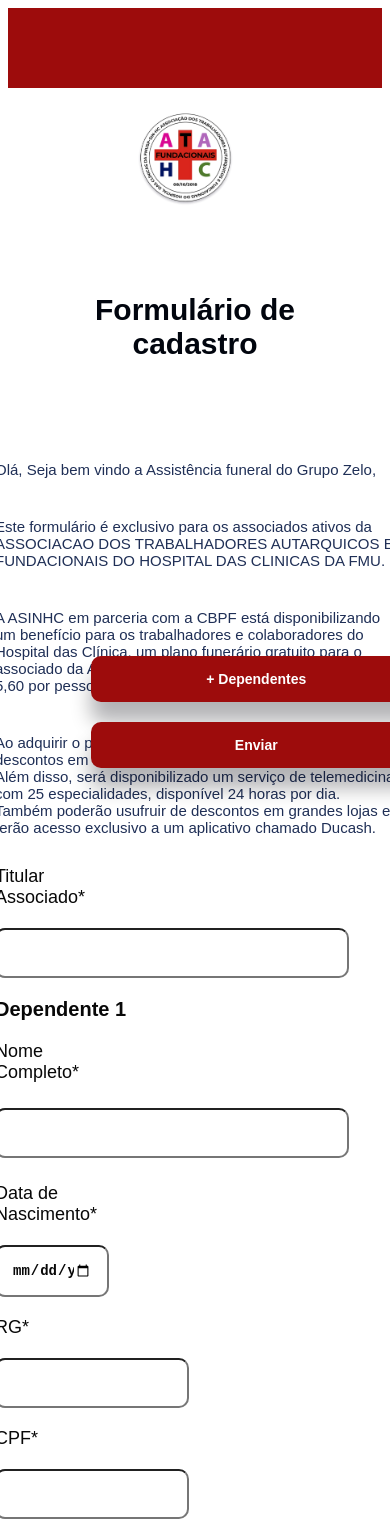
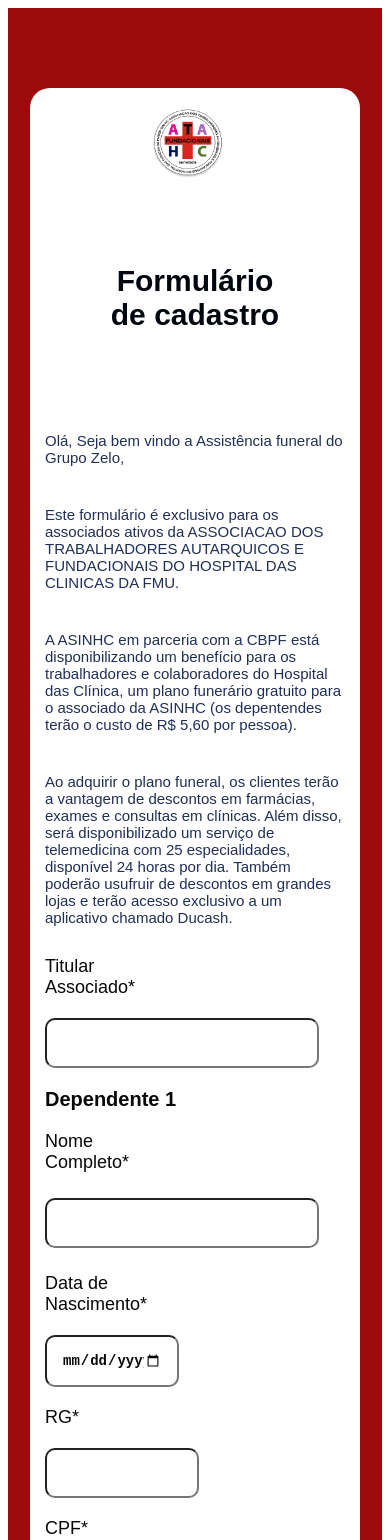
Before and after one commit to jaquesousadev/formularioasinhc, a Next.js app: page / in a window 390 px wide. Shown: the top 1540 px of the page. Built offline with nearby package versions, Linux system fonts and the light colour scheme.

Commit message:
alterações de configuração para mobile no css

```diff
--- a/src/pages/page.module.css
+++ b/src/pages/page.module.css
@@ -142,7 +142,7 @@
 }
 
 /* Mobile */
-@media (max-width: 700px) {
+/*@media (max-width: 700px) {
   .content {
     padding: 4rem;
   }
@@ -458,13 +458,16 @@
 
   .cardform {
     padding: 10px 15px 15px;
-    width: 400px;
+    width: 300px;
     }
 
-  .form > button {
-    max-width: 100%;
+    .btnprymary {
+      width: 300px;
+    }
 
-  }
+    .inputdatanasc {
+      width: 100px;
+    }
 
 
 
```
